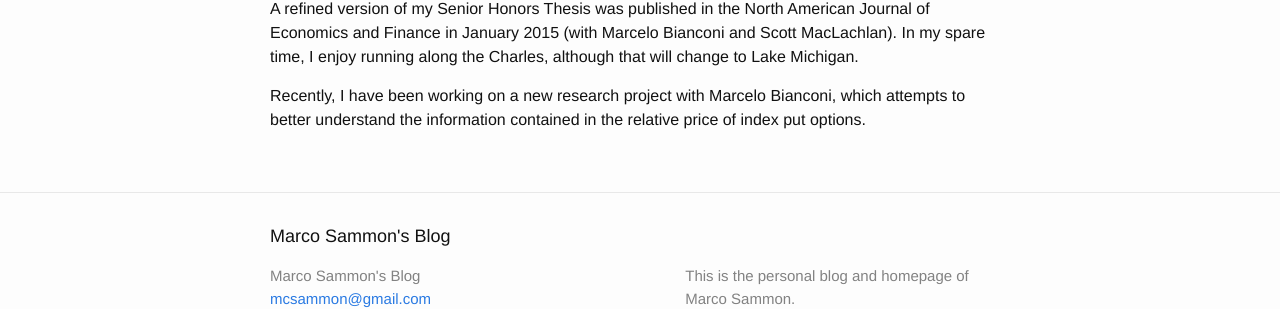
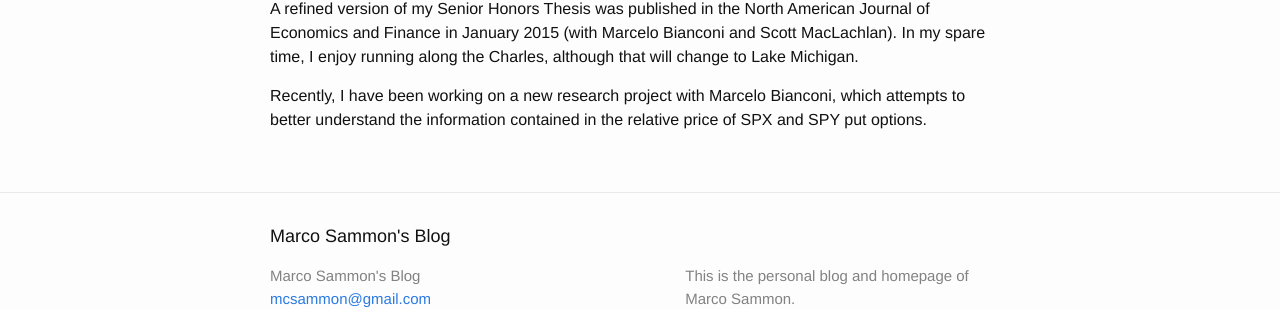
Before and after one commit to mcsammon/mcsammon.github.io, a Jekyll site: the page built from about-me.md, in a window 1280 px wide. Shown: the part 643-952 px from the top of the page. Built offline with Jekyll 4.4.1, drawn with Linux system fonts in a browser that asks for light colours.

Commit message:
SPY and SPY
Small test change - just added line about SPX and SPY options

```diff
--- a/about-me.md
+++ b/about-me.md
@@ -19,4 +19,4 @@ A refined version of my Senior Honors Thesis was published in the North American
 Journal of Economics and Finance in January 2015 (with Marcelo Bianconi and
 Scott MacLachlan). In my spare time, I enjoy running along the Charles, although that will change to Lake Michigan.
 
-Recently, I have been working on a new research project with Marcelo Bianconi, which attempts to better understand the information contained in the relative price of index put options.
+Recently, I have been working on a new research project with Marcelo Bianconi, which attempts to better understand the information contained in the relative price of SPX and SPY put options.
```
